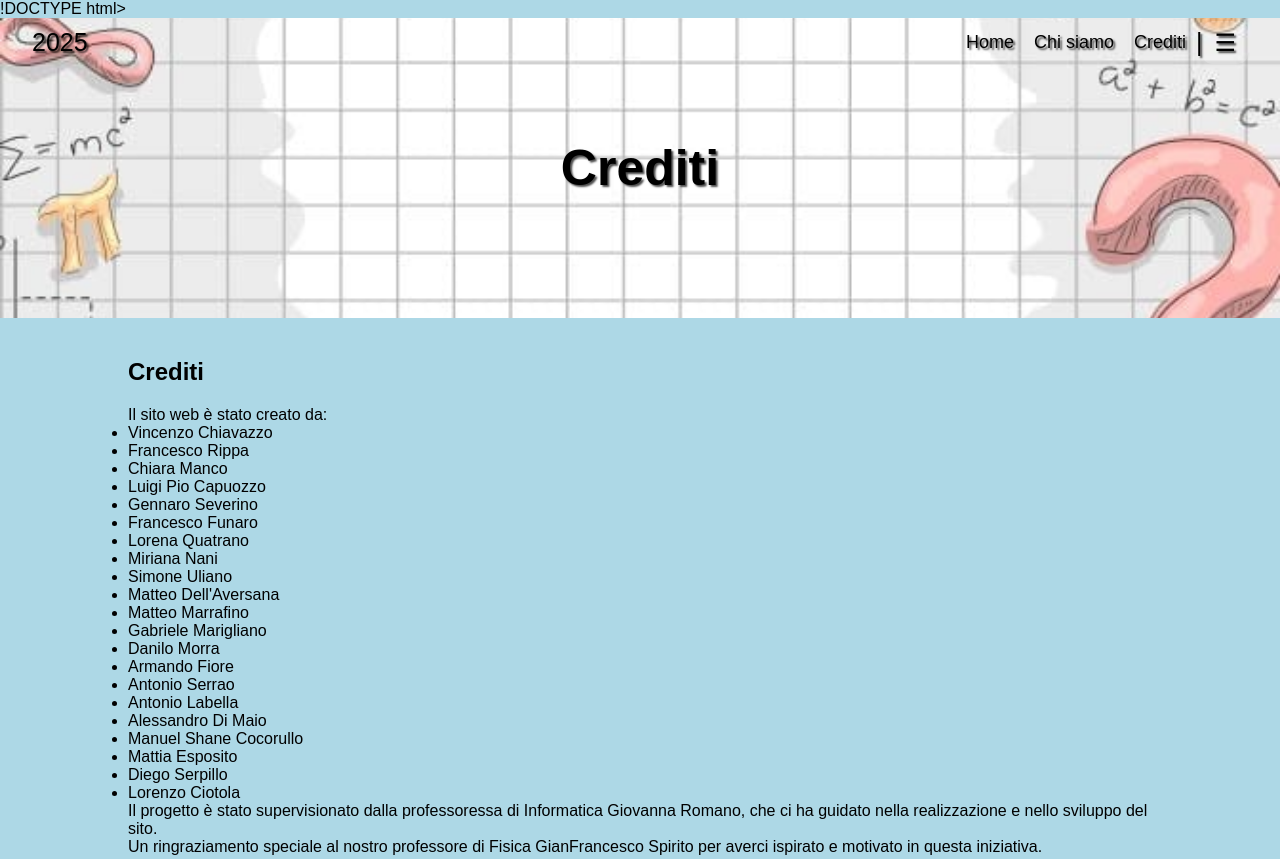
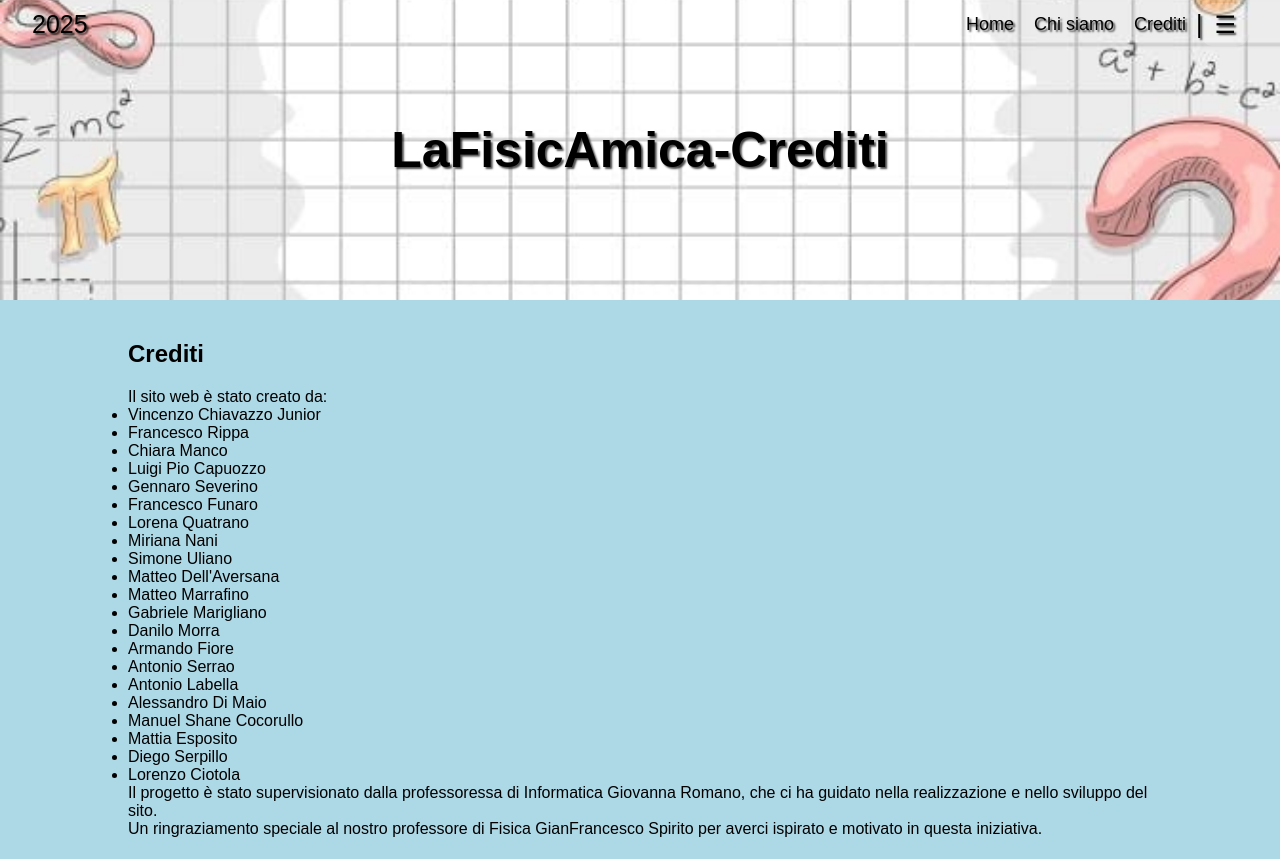
Before and after one commit to Vincenzo08jr/Sito-di-Fisica-3-S-Siani, a plain HTML site: page crediti.html in a window 1280 px wide. Shown: the top 859 px of the page. Drawn offline with Linux system fonts and the light colour scheme; a web font is replaced by a local one.

Commit message:
Update crediti.html

```diff
--- a/crediti.html
+++ b/crediti.html
@@ -1,4 +1,3 @@
-!DOCTYPE html>
 <html lang="it">
 <head>
     <meta charset="UTF-8">
@@ -88,11 +87,12 @@
                             <!-- EXTRA -->
                              <a href="#"><strong>Extra</strong></a>
                             <a href="chicco.html">Storie di Chicco</a>
+                            <script src="JS-AI/script.js"></script>
                         </div>
                     </div>
                 </nav>
             </div>
-            <h1 class="title">Crediti</h1>
+            <h1 class="title">LaFisicAmica-Crediti</h1>
         </div>
     </div>
 
@@ -101,7 +101,7 @@
         <h2>Crediti</h2>
         <p>Il sito web è stato creato da:</p>
         <ul>
-            <li>Vincenzo Chiavazzo</li>
+            <li>Vincenzo Chiavazzo Junior</li>
             <li>Francesco Rippa</li>
             <li>Chiara Manco</li>
             <li>Luigi Pio Capuozzo</li>
@@ -127,6 +127,8 @@
         <p>Un ringraziamento speciale al nostro professore di Fisica GianFrancesco Spirito per averci ispirato e motivato in questa iniziativa.</p>
     </div>
 
+<script src="JS-AI/script.js"></script>
+
     <!-- FOOTER -->
     <footer>
         <hr>
```
